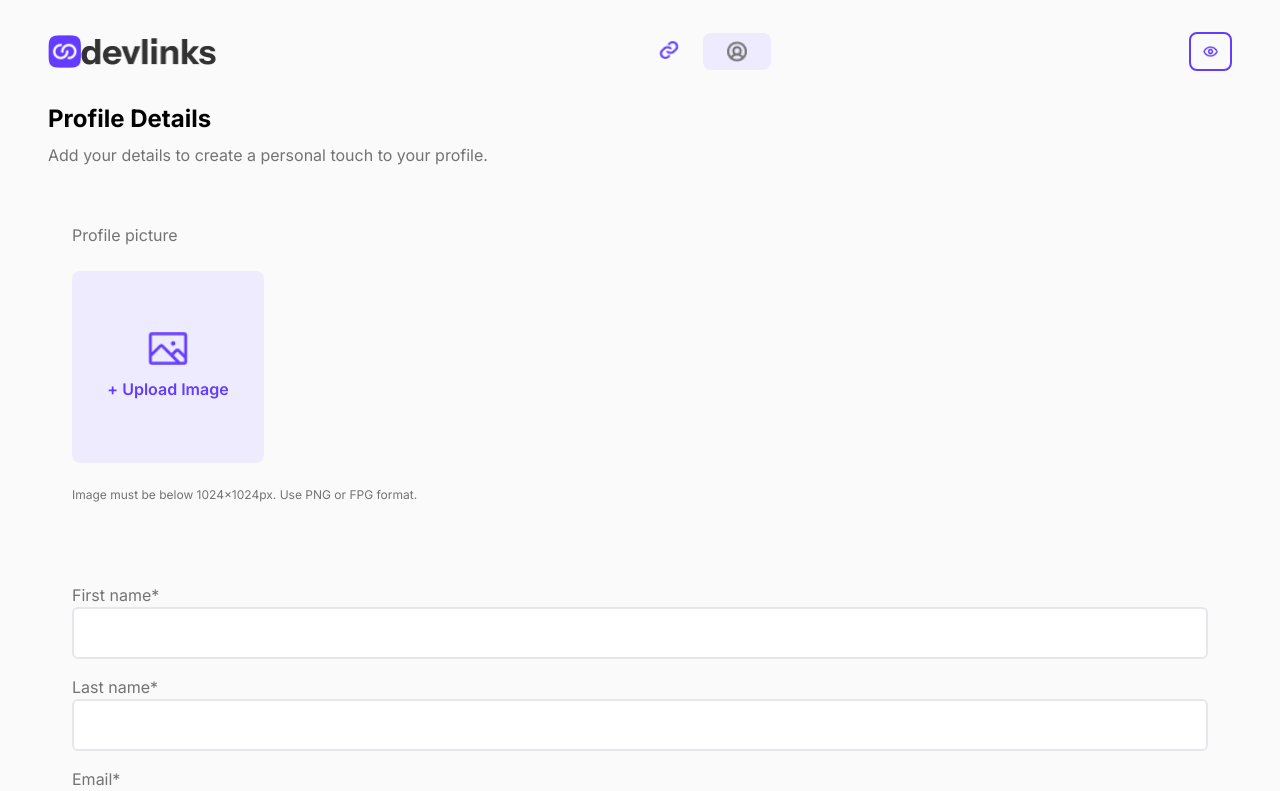
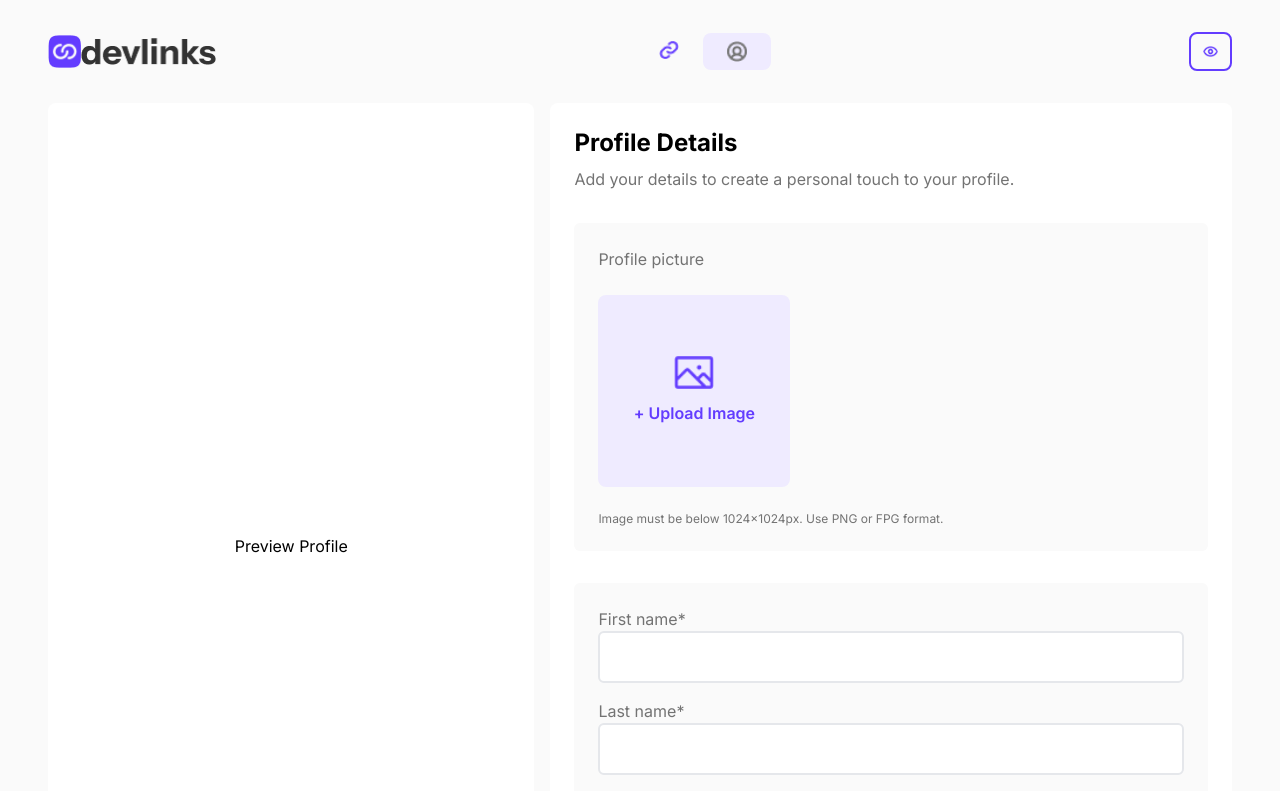
Before and after one commit to CShum28/link-sharing, a Next.js app in the folder my-app/: page /profile in a window 1280 px wide. Shown: the top 791 px of the page. Built offline with nearby package versions, Linux system fonts and the light colour scheme; no server answers.

Commit message:
insert profilepreview component

```diff
--- a/my-app/src/app/profile/page.tsx
+++ b/my-app/src/app/profile/page.tsx
@@ -2,6 +2,7 @@
 
 import React, { useState, useEffect } from "react";
 import UpdateProfile from "@/components/UpdateProfile/UpdateProfile";
+import ProfilePreview from "@/components/PreviewProfile/PreviewProfile";
 import { useMutation, useQuery } from "convex/react";
 import { api } from "../../../convex/_generated/api";
 import { useUser } from "@clerk/nextjs";
@@ -22,6 +23,7 @@ export default function Profile() {
     lastName: "",
     email: "",
   });
+
   // Get existing user through clerk
   const { user } = useUser();
 
@@ -31,16 +33,38 @@ export default function Profile() {
   });
 
   useEffect(() => {
+    // Function converts image URL to File type which is needed for profile.photo
+    const convertUrlToFile = async (url: string): Promise<File> => {
+      const response = await fetch(url);
+      const data = await response.blob();
+      const metadata = { type: "image/png" };
+      return new File([data], "profile_picture.png", metadata);
+    };
+
+    // ensure profile data exists before continuing
     if (profileData && profileData.length > 0) {
       const profileInfo = profileData[0];
-      console.log(profileInfo);
+
+      if (profileInfo.imageUrl) {
+        // Convert the file and the use the file to set the state of SetProfile
+        convertUrlToFile(profileInfo.imageUrl).then((file) => {
           setProfile({
-        photo: profileInfo.imageUrl,
+            photo: file, // Set converted file here
             photoPreview: profileInfo.imageUrl,
             firstName: profileInfo.firstName,
             lastName: profileInfo.lastName,
             email: profileInfo.email,
           });
+        });
+      } else {
+        setProfile({
+          photo: null,
+          photoPreview: null,
+          firstName: profileInfo.firstName,
+          lastName: profileInfo.lastName,
+          email: profileInfo.email,
+        });
+      }
     }
   }, [profileData]);
 
@@ -84,6 +108,8 @@ export default function Profile() {
       return; // Exit the function if there's no user id.
     }
 
+    console.log(profile.photo);
+
     // Step 1: Get a short-lived upload URL
     const postUrl = await generateUploadUrl();
     // Step 2: POST the file to the URL
@@ -94,7 +120,6 @@ export default function Profile() {
     });
     const { storageId } = await result.json();
 
-    console.log(profile);
     updateProfile({
       userId: user.id,
       profile: {
@@ -108,13 +133,18 @@ export default function Profile() {
 
   return (
     <main>
-      <div>
+      <div className="flex flex-row gap-4">
+        <div className="bg-white rounded-lg mobile:hidden tablet:hidden flex w-5/12 justify-center items-center">
+          <ProfilePreview />
+        </div>
+        <div className="desktop:w-7/12 bg-white p-6 rounded-lg">
           <div>
             <p className="text-2xl font-bold">Profile Details</p>
             <p className="text-secondaryText mt-2">
               Add your details to create a personal touch to your profile.
             </p>
           </div>
+          <div className="">
             <UpdateProfile
               profile={profile}
               onTextChange={handleTextChange}
@@ -122,6 +152,8 @@ export default function Profile() {
               submit={submit}
             />
           </div>
+        </div>
+      </div>
     </main>
   );
 }
```
Lines whose indentation alone changed are shown as unchanged.
